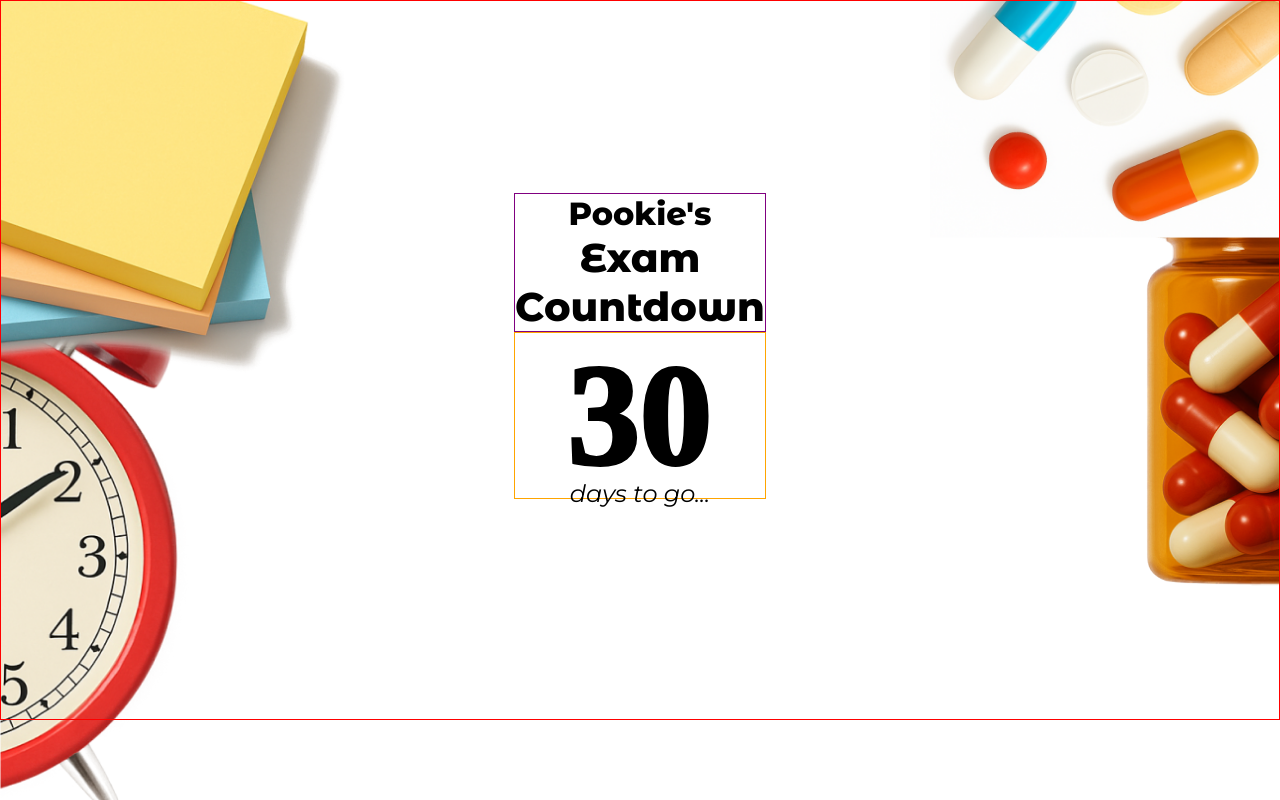
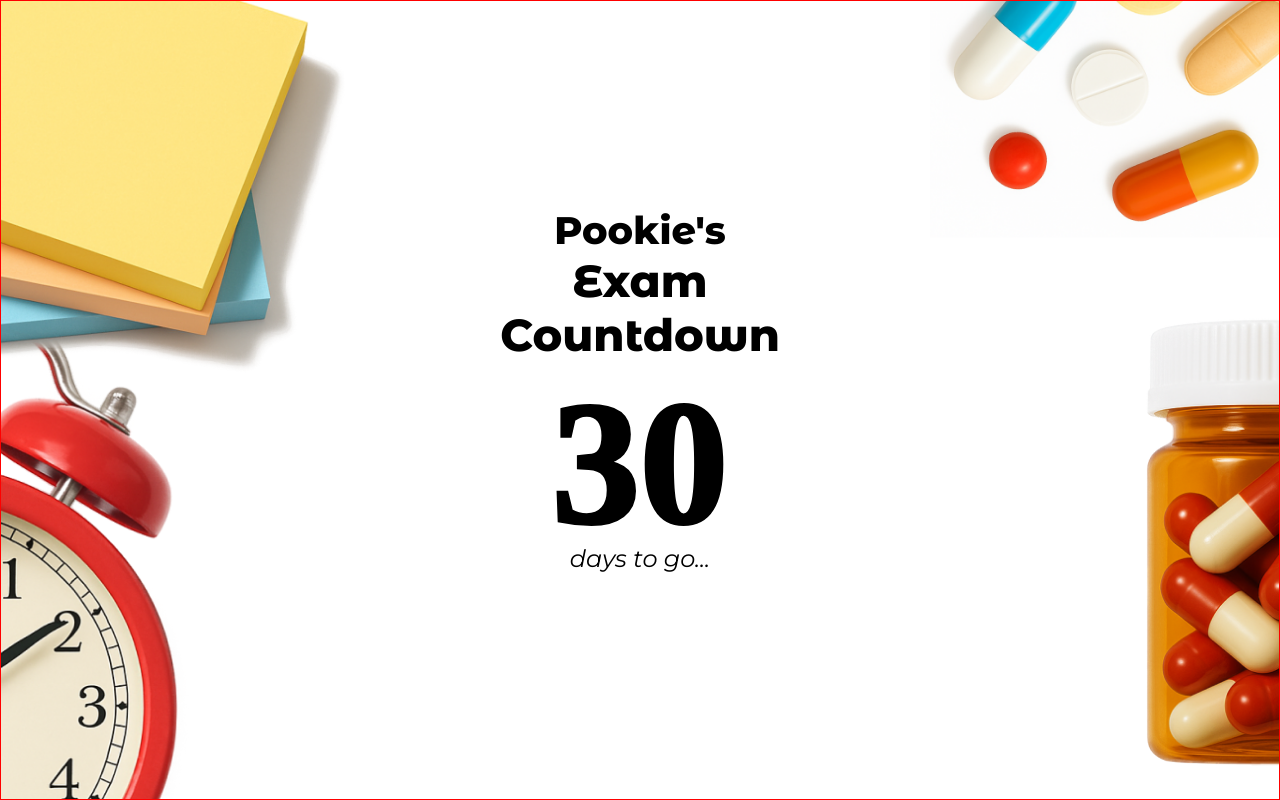
Before and after one commit to cherryliu27/exam-countdown, a React (Vite) app: page / in a window 1280 px wide. Shown: the top 800 px of the page. Built offline with nearby package versions, Linux system fonts and the light colour scheme; a web font is replaced by a local one.

Commit message:
adjust image positions

```diff
--- a/src/App.css
+++ b/src/App.css
@@ -107,7 +107,7 @@
  */
 
 .header {
-  height: 90vh;
+  height: 100vh;
   display: flex;
   justify-content: center;
   align-items: center;
@@ -136,19 +136,23 @@
   flex-direction: column;
   font-family: "Montserrat Alternates", sans-serif;
   font-weight: 800;
-  border: 1px solid purple;
+  /* border: 1px solid purple; */
+}
+
+.title-name {
+  font-size: 2.4rem;
 }
 
 .title-text {
-  font-size: 2.5rem;
+  font-size: 2.8rem;
 }
 
 .countdown-number {
   font-family: "Abhaya Libre", serif;
   font-weight: 600;
-  font-size: 9rem;
+  font-size: 11rem;
   -webkit-text-stroke: 4px #000;
-  border: 1px solid orange;
+  /* border: 1px solid orange; */
   /* display: flex;
   justify-content: center;
   align-items: center; */
@@ -176,7 +180,7 @@
 .bg-pills {
   top: 0;
   right: 0;
-  width: 40vw;
+  width: 45vw;
   max-width: 350px;
   /* width: 170px; */
 }
@@ -184,21 +188,22 @@
 .bg-stickies {
   top: 0;
   left: 0;
-  width: 38vw;
+  width: 40vw;
   top: -50px;
   /* width: 180px; */
   max-width: 345px;
 }
 
 .bg-pills-bottle {
-  bottom: 180px;
+  /* bottom: 180px; */
+  bottom: 0;
   right: 0;
   max-width: 185px;
   width: 25vw;
 }
 
 .bg-clock {
-  bottom: -50px;
+  bottom: -200px;
   left: 0;
   width: 28vw;
   max-width: 215px;
```
